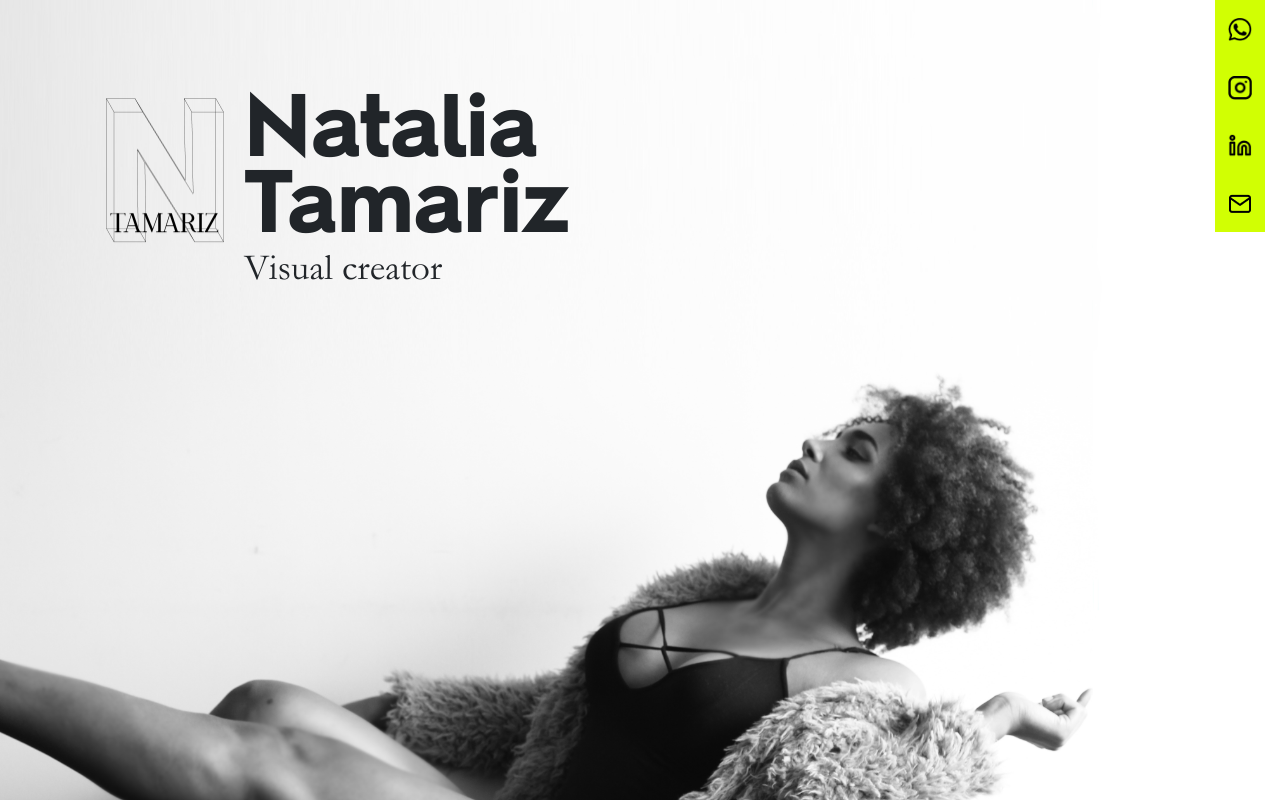
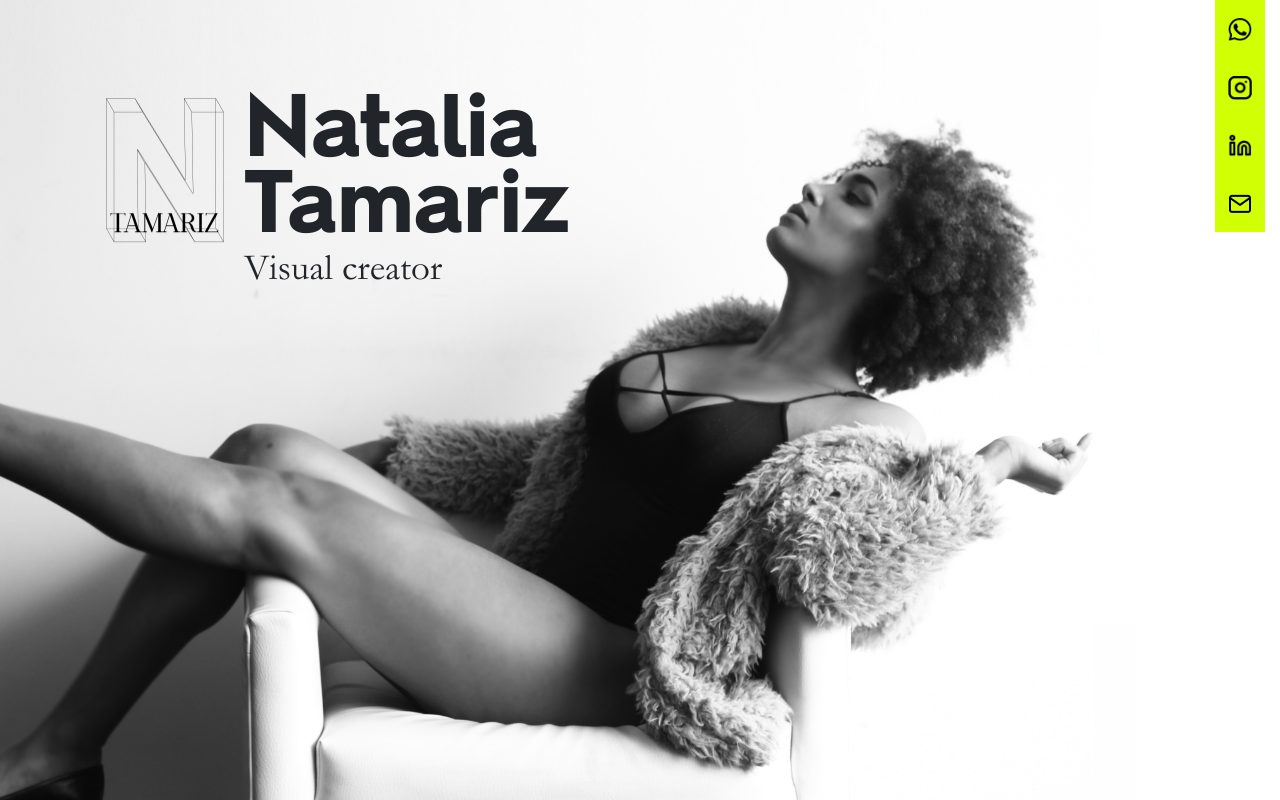
Before and after one commit to CindyMendoza/ntamariz.com, a React (Vite) app: page / in a window 1280 px wide. Shown: the top 800 px of the page. Built offline with nearby package versions, Linux system fonts and the light colour scheme.

Commit message:
update header

```diff
--- a/src/index.css
+++ b/src/index.css
@@ -942,16 +942,14 @@ p {
 }
 
 @media (min-width: 990px) {
-  /* .cerebral .img::before {
-    content: "";
-    position: absolute;
-    background-color: rgba(209, 255, 3, 1);
-    width: 421px;
-    height: 469px;
-    left: -40px;
-    z-index: 0;
-    top: 117px;
-  } */
+  .header{
+    padding-bottom: 40vw;
+  }
+}
+@media (min-width: 2092px) {
+  .header{
+    padding-bottom: 50vw;
+  }
 }
 
 @media (min-width: 1400px) {
```
